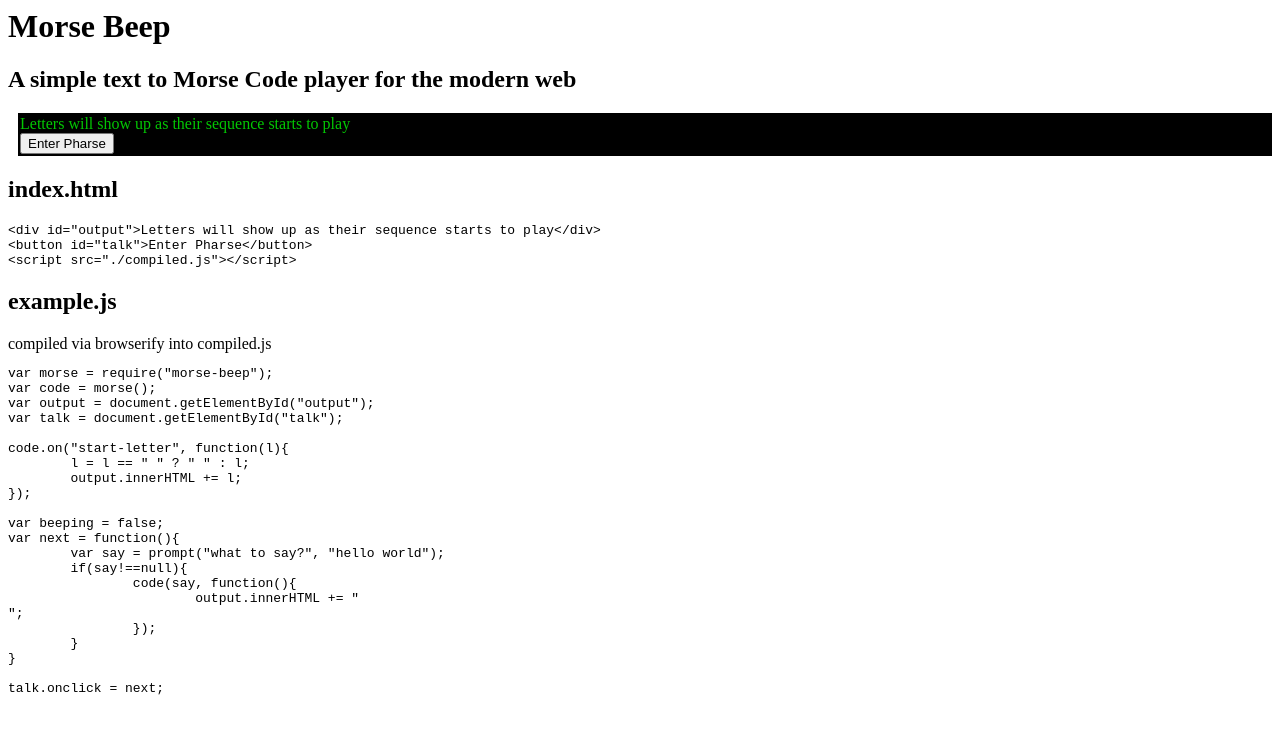
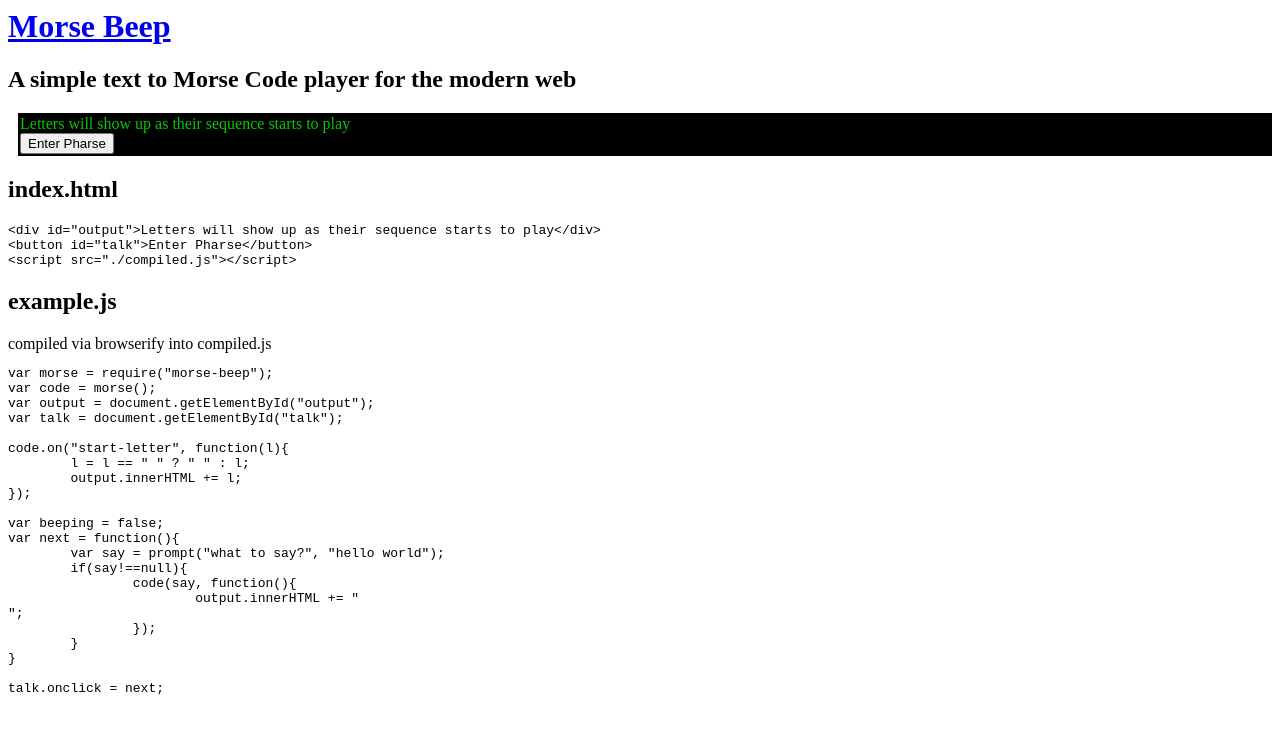
Before and after one commit to mcwhittemore/morse-beep, a website: page index.html in a window 1280 px wide. Drawn offline with Linux system fonts and the light colour scheme.

Commit message:
link to repo

```diff
--- a/index.html
+++ b/index.html
@@ -7,7 +7,7 @@
 	}
 </style>
 
-<h1>Morse Beep</h1>
+<a href="https://github.com/mcwhittemore/morse-beep"><h1>Morse Beep</h1></a>
 <h2>A simple text to Morse Code player for the modern web</h2>
 <div id="example">
 	<div id="output">Letters will show up as their sequence starts to play<br/></div>
```
